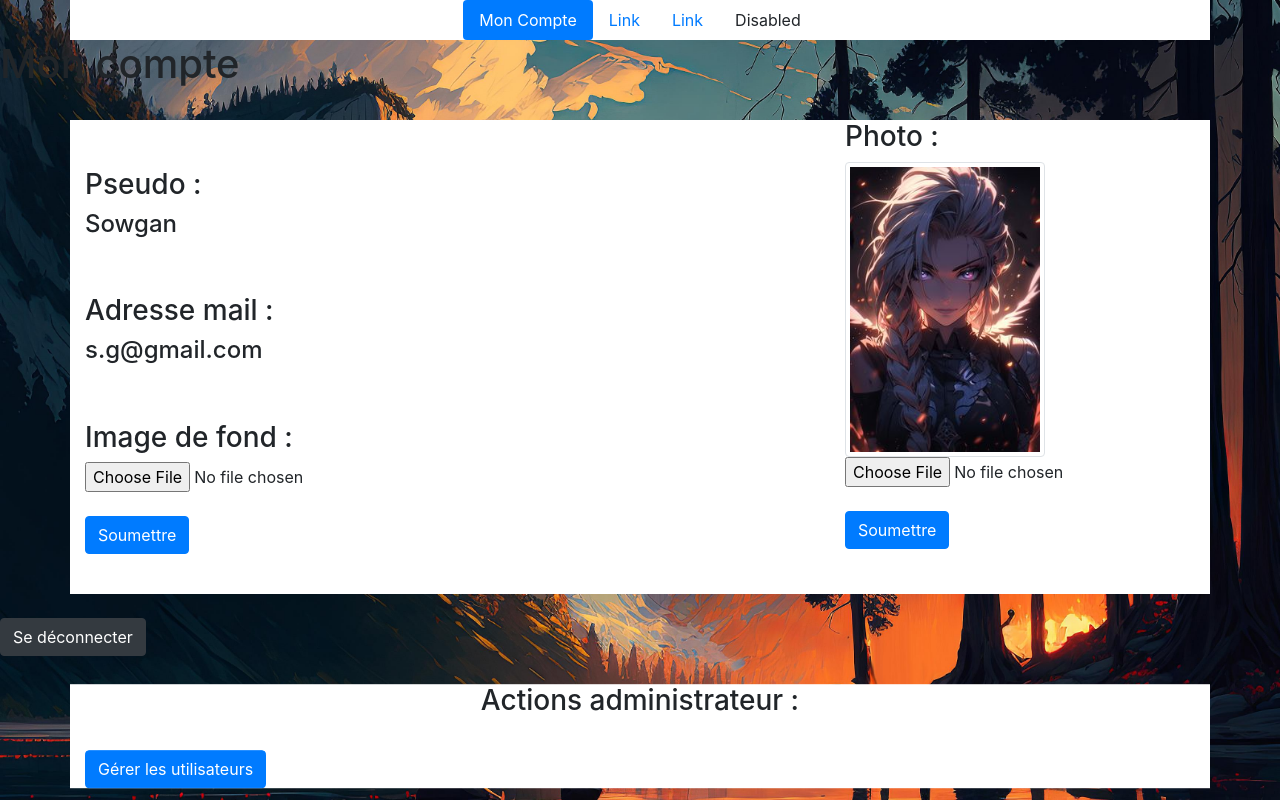
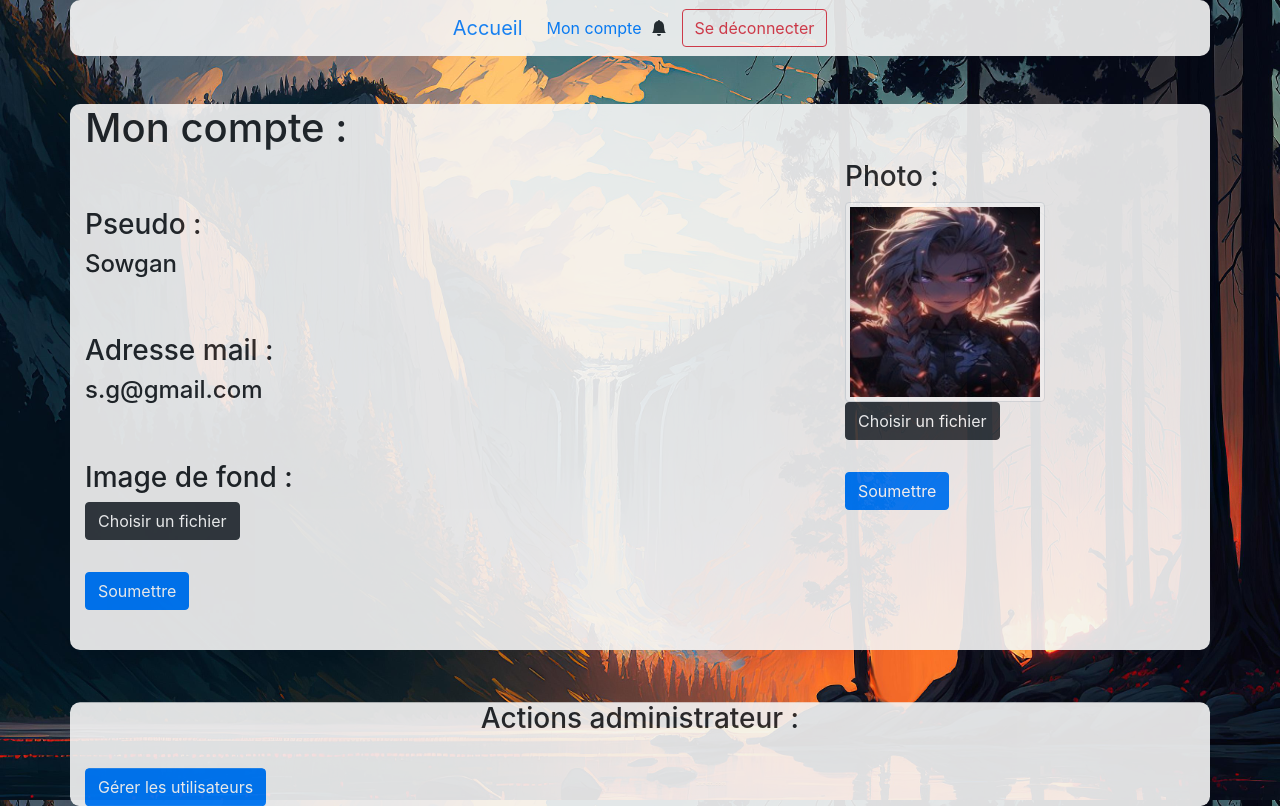
Before and after one commit to BENOITWilliam/social_media, a PHP site: page /web/compte.php in a window 1280 px wide. Run offline with PHP 8.4, Linux system fonts and the light colour scheme; a user stored in the database is signed in.

Commit message:
Add files via upload
Commit 3:
Ajout de Fonctionnalités :
- NavBar
- Crop image de profil
Amélioration design

```diff
--- a/web/compte.php
+++ b/web/compte.php
@@ -21,45 +21,53 @@
     exit();
 }
 
-echo "<link rel='stylesheet' href='https://maxcdn.bootstrapcdn.com/bootstrap/4.1.3/css/bootstrap.min.css'>";
+echo "<link rel='stylesheet' href='https://maxcdn.bootstrapcdn.com/bootstrap/4.1.3/css/bootstrap.min.css'>
+<link rel='stylesheet' href='style.css'>";
 echo '<body>';
 
 if ($db_found) {
 
     echo "<style>body { background-image : url('".$_SESSION['Image']."');background-size: cover;}</style>";
 
-    echo '<div class="container" id="color"><ul class="nav justify-content-center"><ul class="nav nav-pills">
-    <li class="nav-item">
-      <a class="nav-link active" aria-current="page" href="compte.php">Mon Compte</a>
-    </li>
-    <li class="nav-item">
-      <a class="nav-link" href="#">Link</a>
-    </li>
-    <li class="nav-item">
-      <a class="nav-link" href="#">Link</a>
-    </li>
-    <li class="nav-item">
-      <a class="nav-link disabled" aria-disabled="true">Disabled</a>
-    </li>
-    </ul></ul></div>';
+    echo '<div class="container" id="color"><div class="center_nav"><nav class="navbar navbar-expand-lg bg-body-tertiary">
+    <div class="container-fluid">
+      <a class="navbar-brand" href="accueil.php">Accueil</a>
+      <div class="collapse navbar-collapse" id="navbarSupportedContent">
+        <ul class="navbar-nav me-auto mb-2 mb-lg-0">
+          <li class="nav-item">
+            <a class="nav-link active" aria-current="page" href="compte.php">Mon compte</a>
+          </li>
+          <li class="nav-item">
+            <div class="center_compte_notif">
+              <a class="nav-link disabled" aria-disabled="true"><svg xmlns="http://www.w3.org/2000/svg" width="16" height="16" fill="currentColor" class="bi bi-bell-fill" viewBox="0 0 16 16">
+              <path d="M8 16a2 2 0 0 0 2-2H6a2 2 0 0 0 2 2m.995-14.901a1 1 0 1 0-1.99 0A5 5 0 0 0 3 6c0 1.098-.5 6-2 7h14c-1.5-1-2-5.902-2-7 0-2.42-1.72-4.44-4.005-4.901"/>
+              </svg>
+              </a>
+            </div>
+          </li>
+        </ul>
+          <a href="index.html"><button class="btn btn-outline-danger" type="submit">Se déconnecter</button></a>
+      </div>
+    </div></div>
+  </nav></div><br>';
 
-    echo '<style>#color{background-color: white;}</style>
-    <h1>Mon compte</h1><br>
+    echo '<br>
     <div class="container" id="color">
+    <h1>Mon compte :</h1>
     <div class="row g-0">
       <div class="col-sm-6 col-md-8"><br><br>
         <h3 class="fw-bold">Pseudo : </h3><h4>'.$_SESSION['Pseudo'].'</h4><br><br>
         <h3 class="fw-bold">Adresse mail : </h3><h4>'.$_SESSION['Email'].'</h4><br><br>
         <h3 class="fw-bold">Image de fond : <br></h3>
         <form enctype="multipart/form-data" method="POST" action="c_fond.php">
-            <input accept="Image/png, Image/jpeg" type="file" id="fond" name="fond" ><br><br>
+            <input accept="Image/png, Image/jpeg" type="file" id="fond" name="fond" style="display: none"><label for="fond" id="fond" class="btn btn-dark">Choisir un fichier</label><br><br>
             <button type="submit" name="soumettre" value="soumettre" class="btn btn-primary">Soumettre</button></br></br>
         </form>
       </div>
       <div class="col-6 col-md-4">
           <h3 class="fw-bold">Photo : </h3><img src="'.$_SESSION['Photo'].'" class="img-thumbnail" width="200px" height="200px"><br>
           <form enctype="multipart/form-data" method="POST" action="c_photo.php">
-            <input accept="Image/png, Image/jpeg" type="file" id="photo" name="photo" ><br><br>
+            <input accept="Image/png, Image/jpeg" type="file" id="photo" name="photo" style="display: none"><label for="photo" id="photo" class="btn btn-dark">Choisir un fichier</label><br><br>
             <button type="submit" name="soumettre" value="soumettre" class="btn btn-primary">Soumettre</button></br></br>
           </form>
       </div>
@@ -67,12 +75,11 @@
     </div>';
 
 
-    echo '</br><a href=index.html><button class="btn btn-dark">Se déconnecter</button></a>';
+    echo '</br>';
     echo '</body>';
 
     if($_SESSION['NC'] == 1){
-      echo '<style>.center {position: relative;top: 10%; left: 50%;transform: translate(-50%, -50%);}</style>
-      <div class="center"><div class="container" id="color">
+      echo '<div class="center_compte"><div class="container" id="color">
       <h3 class="text-center">Actions administrateur :</h3><br>
       <a href="admin.php"><button class="btn btn-primary">Gérer les utilisateurs</button></a>
       </div>';
--- a/web/header.php
+++ b/web/header.php
@@ -21,7 +21,8 @@
     exit();
 }
 
-echo "<link rel='stylesheet' href='https://maxcdn.bootstrapcdn.com/bootstrap/4.1.3/css/bootstrap.min.css'>";
+echo "<link rel='stylesheet' href='https://maxcdn.bootstrapcdn.com/bootstrap/4.1.3/css/bootstrap.min.css'>
+<link rel='stylesheet' href='style.css'>";
 echo '<body>';
 
 if ($db_found) {
--- a/web/style.css
+++ b/web/style.css
@@ -1 +1,14 @@
-body { background-image : url('documents/fond/fond3.jpg') }
+#color{background-color: rgb(245, 245, 245);border-radius: 10px;opacity: 90%;}
+
+.center_c_fond {position: relative;top: 20%; left: 50%;transform: translate(-50%, -50%);}
+
+.center_c_photo {position: relative;top: 35%; left: 50%;transform: translate(-50%, -50%);}
+
+.center_compte {position: relative;top: 10%; left: 50%;transform: translate(-50%, -50%);}
+.center_compte_notif {position: relative;top: 50%; left: 30%; transform: translate(-50%, -50%);}
+
+.center_nav {display: flex;align-items: center;justify-content: center;}
+
+.center_connexion {position: absolute;top: 35%; left: 50%;transform: translate(-50%, -50%);}
+.center_connexion_text {position: absolute; left: 50%;transform: translate(-50%, -50%);}
+.center_connexion_bouton {position: absolute;top:120%; left: 50%;transform: translate(-50%, -50%);}
```
Also changed, not shown: web/admin.php (+25 -19 lines), web/c_fond.php (+26 -6 lines), web/c_photo.php (+54 -12 lines), web/index.html (+10 -3 lines), web/documents/photo/_7a43529c-c3a9-48bf-90d6-278f4db71157.jpeg (added), web/documents/photo/photo.jpg, web/documents/photo/teemo.png, web/documents/site/fond.jpg (added), 1 other file.
